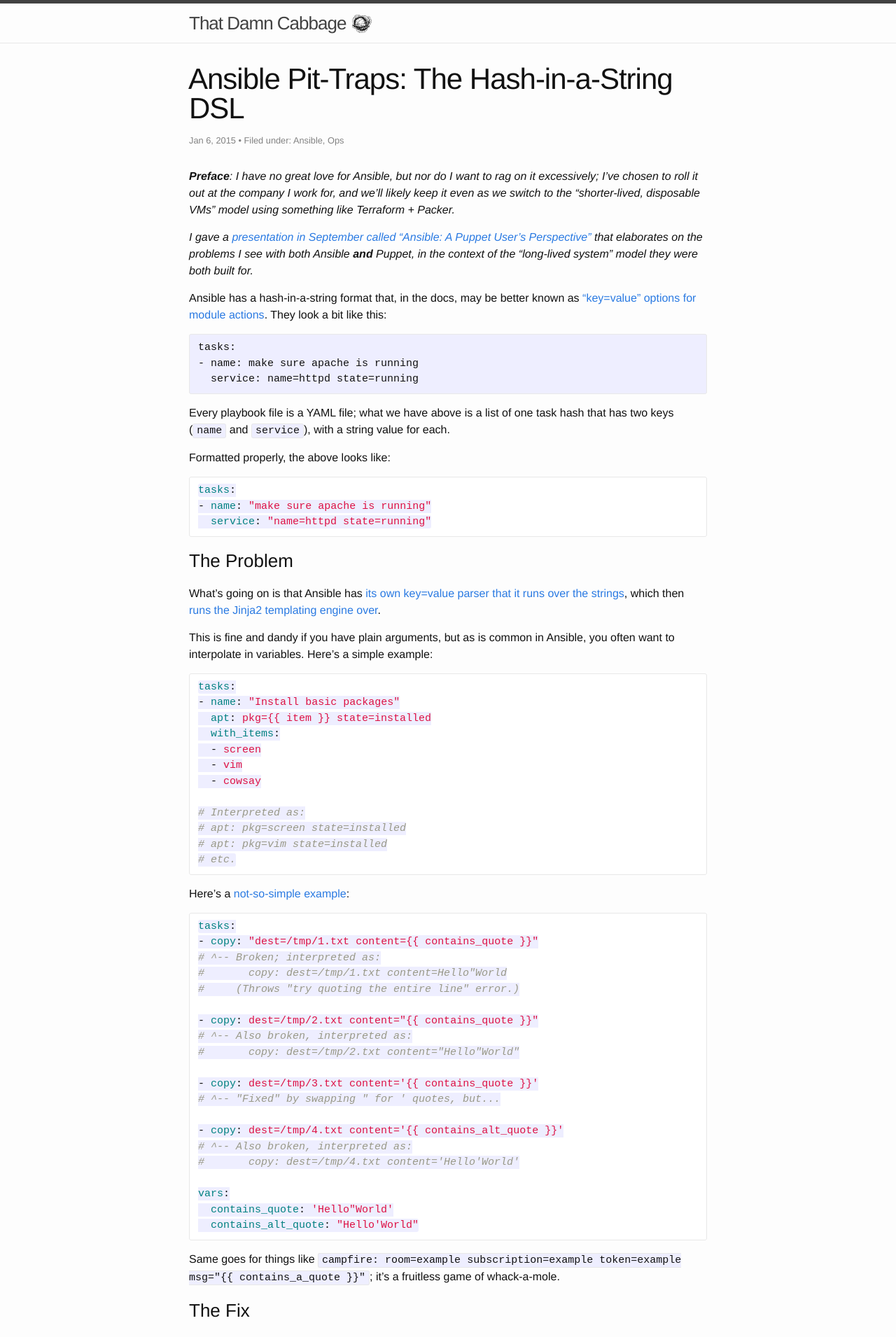
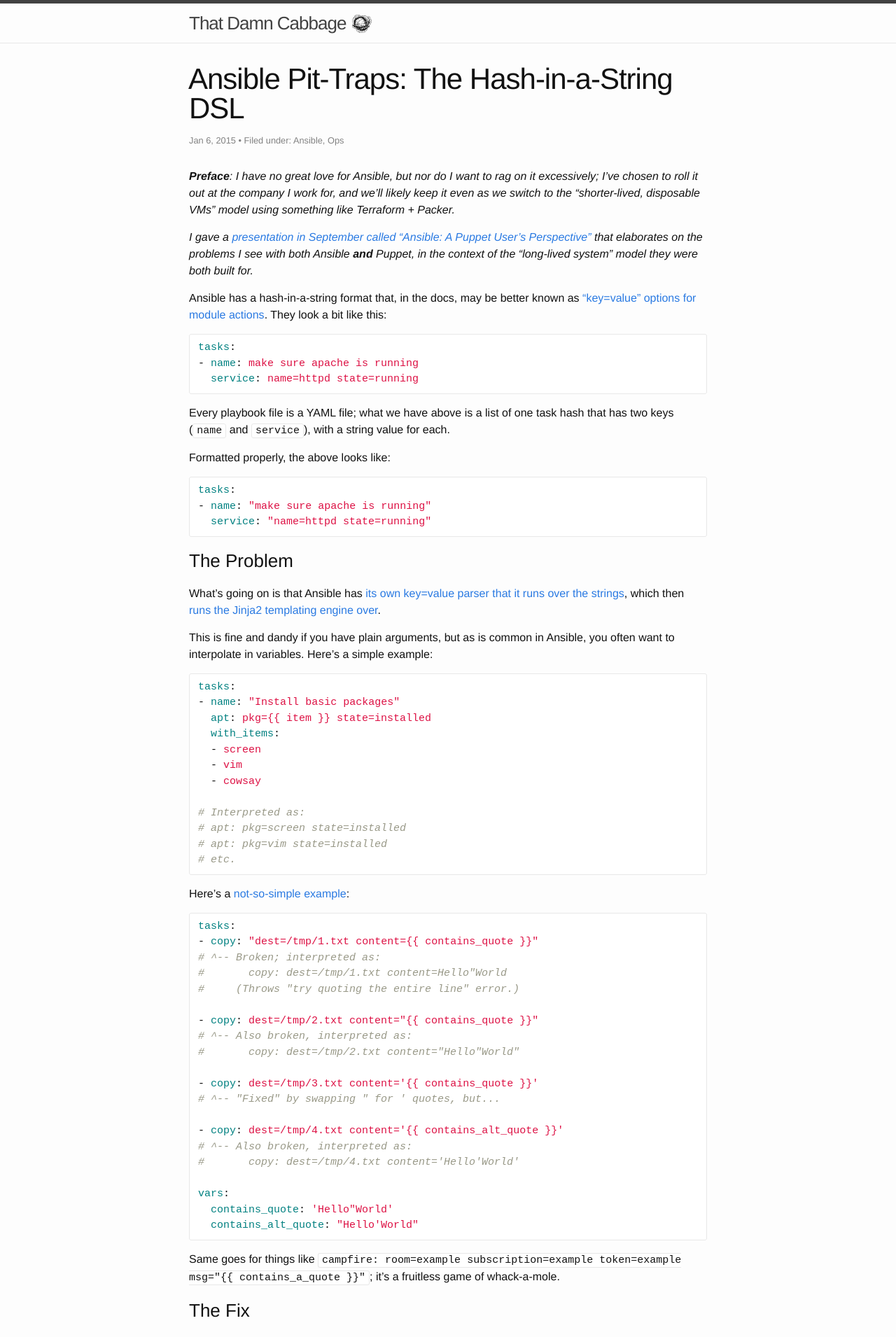
Before and after one commit to damncabbage/deadname.id.au, a Jekyll site: the page built from _posts/2015-01-06-ansible-pit-traps-the-key-value-dsl.markdown, in a window 1280 px wide. Shown: the top 1910 px of the page at 70% size. Built offline with Jekyll 4.4.1, drawn with Linux system fonts in a browser that asks for light colours.

````diff
--- a/_config.yml
+++ b/_config.yml
@@ -20,7 +20,7 @@ speakerdeck_username: "damncabbage"
 markdown: "kramdown" # was: "redcarpet" # was: "kramdown"
 kramdown:
   input: "GFM"
-  syntax_highlighter: "coderay"
+  syntax_highlighter: "rouge"
   coderay_line_numbers: nil
 #highlighter: "coderay"
 #redcarpet:
--- a/_posts/2015-01-06-ansible-pit-traps-the-key-value-dsl.markdown
+++ b/_posts/2015-01-06-ansible-pit-traps-the-key-value-dsl.markdown
@@ -14,7 +14,7 @@ categories:
 
 Ansible has a hash-in-a-string format that, in the docs, may be better known as ["key=value" options for module actions](http://docs.ansible.com/playbooks_intro.html#tasks-list). They look a bit like this:
 
-``` YAML
+```yaml
 tasks:
 - name: make sure apache is running
   service: name=httpd state=running
@@ -24,7 +24,7 @@ Every playbook file is a YAML file; what we have above is a list of one task has
 
 Formatted properly, the above looks like:
 
-``` yaml
+```yaml
 tasks:
 - name: "make sure apache is running"
   service: "name=httpd state=running"
@@ -37,7 +37,7 @@ What's going on is that Ansible has [its own key=value parser that it runs over
 
 This is fine and dandy if you have plain arguments, but as is common in Ansible, you often want to interpolate in variables. Here's a simple example:
 
-``` yaml
+```yaml
 tasks:
 - name: "Install basic packages"
   apt: pkg={{ "{{ item "}}}} state=installed
@@ -54,7 +54,7 @@ tasks:
 
 Here's a [not-so-simple example](https://github.com/ansible/ansible/issues/9067):
 
-``` yaml
+```yaml
 tasks:
 - copy: "dest=/tmp/1.txt content={{ "{{ contains_quote "}}}}"
 # ^-- Broken; interpreted as:
@@ -84,7 +84,7 @@ Same goes for things like `campfire: room=example subscription=example token=exa
 
 Stick to using YAMLs own features for structured data; use a hash:
 
-``` yaml
+```yaml
 tasks:
 - name: "Long-form Hash"
   service:
@@ -97,7 +97,7 @@ tasks:
 
 And if you're using something like [shell](http://docs.ansible.com/shell_module.html) or [command](http://docs.ansible.com/command_module.html) that expect a string *and* `key=value` arguments (eg. `shell: "something --file /home/foo/bar.txt creates=/home/foo/bar.txt"`), you can instead provide an `args` key:
 
-``` yaml
+```yaml
 tasks:
 - name: "A complicated command meant to only run once, which leaves a file around when it's finished."
   shell: "something --file /home/foo/bar.txt -o -m -g"
--- a/_sass/_base.scss
+++ b/_sass/_base.scss
@@ -129,7 +129,7 @@ code {
     font-size: 15px;
     border: 1px solid $grey-color-light;
     border-radius: 3px;
-    background-color: #eef;
+    background-color: #fff;
 }
 
 code {
````
Also changed, not shown: Gemfile (+5 -3 lines), Gemfile.lock.
